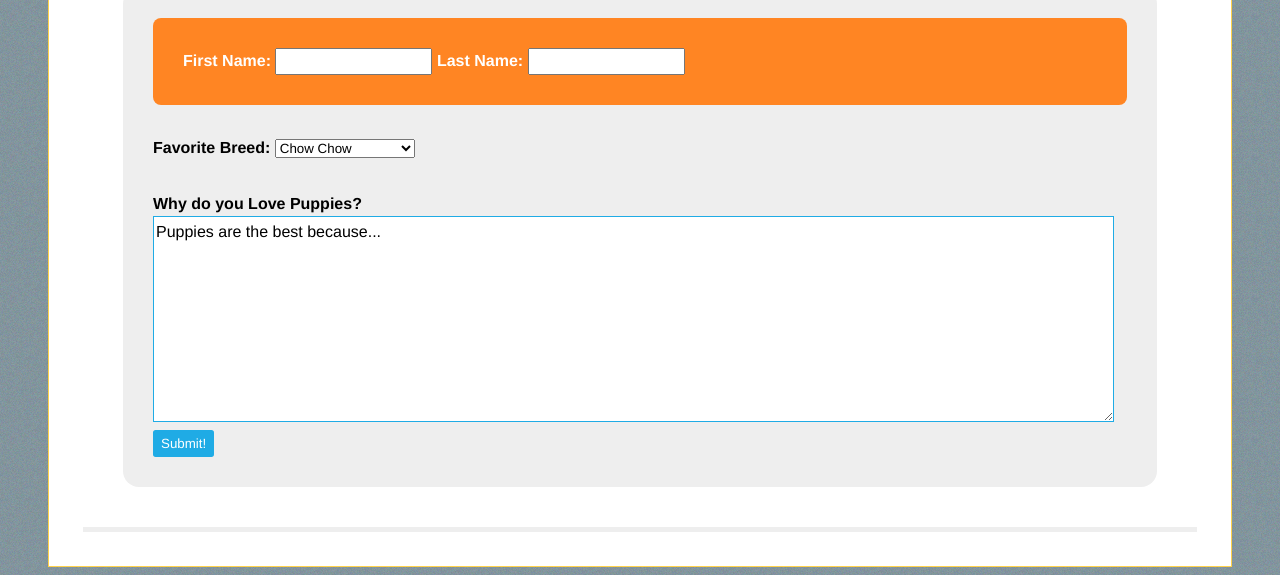
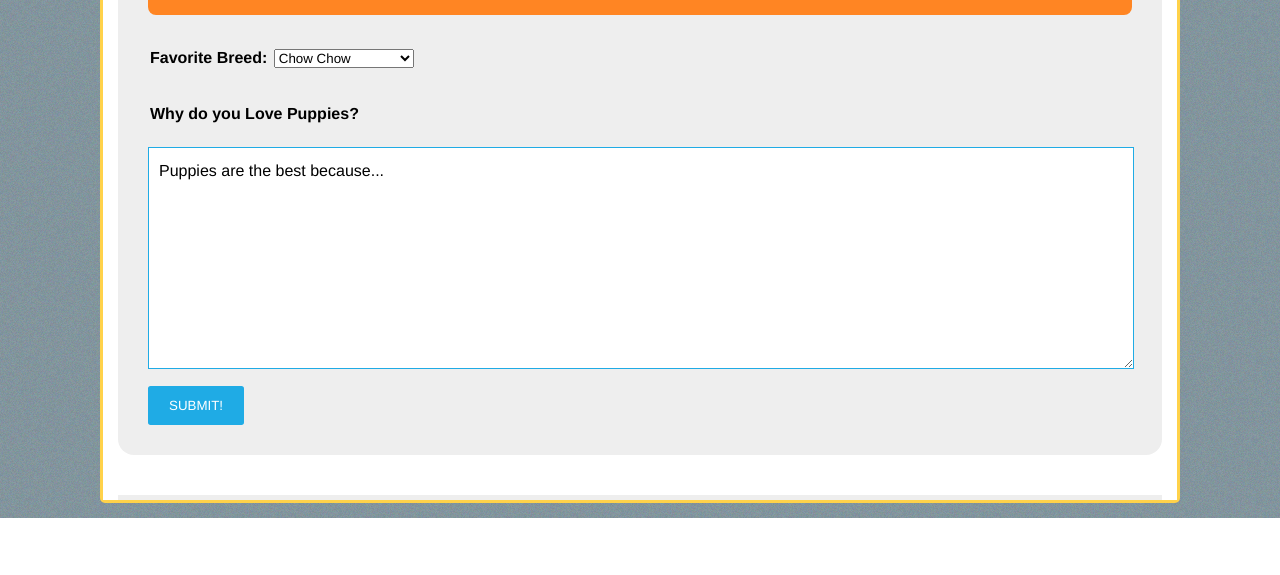
Before and after one commit to buffyf/puppyLove, a plain HTML site: page starter_files/index.html in a window 1280 px wide. Shown: the part 1242-1817 px from the top of the page. After the commit the page ends 1760 px from the top, so only its background shows below. Drawn offline with Linux system fonts and the light colour scheme.

Commit message:
updated per feedback

```diff
--- a/starter_files/index.html
+++ b/starter_files/index.html
@@ -1,14 +1,16 @@
 <!DOCTYPE html>
 <html>
+
 <head>
     <meta charset="UTF-8">
     <title>Puppies!</title>
 
     <link rel="stylesheet" href="style.css">
 </head>
+
 <body>
 
-        <div>
+    <div class="body-wrapper">
         <header id="site_header">
 
             <a id="logo"><img src="img/logo.png" alt="Puppy Logo"></a>
@@ -25,7 +27,9 @@
             <section>
                 <h2>Puppies are pretty much the best...</h2>
 
-                    <p>Humans have had a strong affinity for dogs of all sorts for <a href="#">tens of thousands of years</a>. We have an undeniable and unique social connection to them. <strong>Our love of puppies</strong> is a direct extension of that affinity.</p>
+                <p>Humans have had a strong affinity for dogs of all sorts for <a href="#">tens of thousands of years</a>. We
+                    have an undeniable and unique social connection to them. <strong>Our love of puppies</strong> is a direct
+                    extension of that affinity.</p>
 
                 <h3>So, why do we love puppies?</h3>
 
@@ -102,6 +106,7 @@
                     <div>
                         <label for="bio">Why do you Love Puppies?</label>
                         <br>
+
                         <textarea name="bio" id="bio" cols="50" rows="10">Puppies are the best because...</textarea>
                     </div>
 
@@ -114,4 +119,5 @@
         </div>
     </div>
 </body>
+
 </html>
--- a/starter_files/style.css
+++ b/starter_files/style.css
@@ -20,15 +20,21 @@ colors:
 
 body {
     background-image: url("img/bg.jpg");
+    margin: 0;
+}
+
+.body-wrapper {
+    max-width: auto;
+    margin: 15px 100px;
     border-style: solid;
     border-color: #ffd24a;
-    border-width: .1em;
-    margin: .5em 3em;
+    border-radius: 5px;
+    border-width: .2rem;
 }
 
 div header {
     background-color: #ff8523;
-    padding: 20px 20px 30px 20px;
+    padding: 10px 10px 10px 15px;
 }
 
 .main_navigation a {
@@ -44,7 +50,7 @@ div header {
 
 #page_content {
     background-color: white;
-    padding: 34px;
+    padding: 35px 15px 0 15px;
 }
 
 h2 {
@@ -61,11 +67,13 @@ p a {
 
 li {
     font-weight: bold;
+    line-height: 1.8rem;
+    margin-left: -20px;
 }
 
 section {
     border-bottom: solid #eee;
-    padding: 40px;
+    padding-bottom: 40px;
     border-width: thick;
 }
 
@@ -104,7 +112,7 @@ form {
     border-style: solid #ff8523;
     background-color: #ff8523;
     border-radius: .5em;
-    padding: 30px;
+    padding: 18px;
     color: white;
 }
 
@@ -115,6 +123,16 @@ form {
 
 label {
     font-weight: bold;
+    padding: 0 2px;
+}
+
+.name input {
+    width: 370px;
+    height: 40px;
+}
+
+.name label {
+    padding: 0 10px 0 0;
 }
 
 #bio {
@@ -122,7 +140,8 @@ label {
     border-color: #1fabe5;
     width: 98%;
     height: 200px;
-    margin: 10px 0 padding: 10px;
+    margin: 20px 0 10px 0;
+    padding: 10px;
     font-weight: 400;
     font-size: 16px;
 }
@@ -133,7 +152,6 @@ label {
     background-color: #1fabe5;
     color: white;
     border-radius: .2em;
+    padding: 7px 19px;
+    text-transform: uppercase;
 }
-
-
-}
```
Lines whose indentation alone changed are shown as unchanged.
